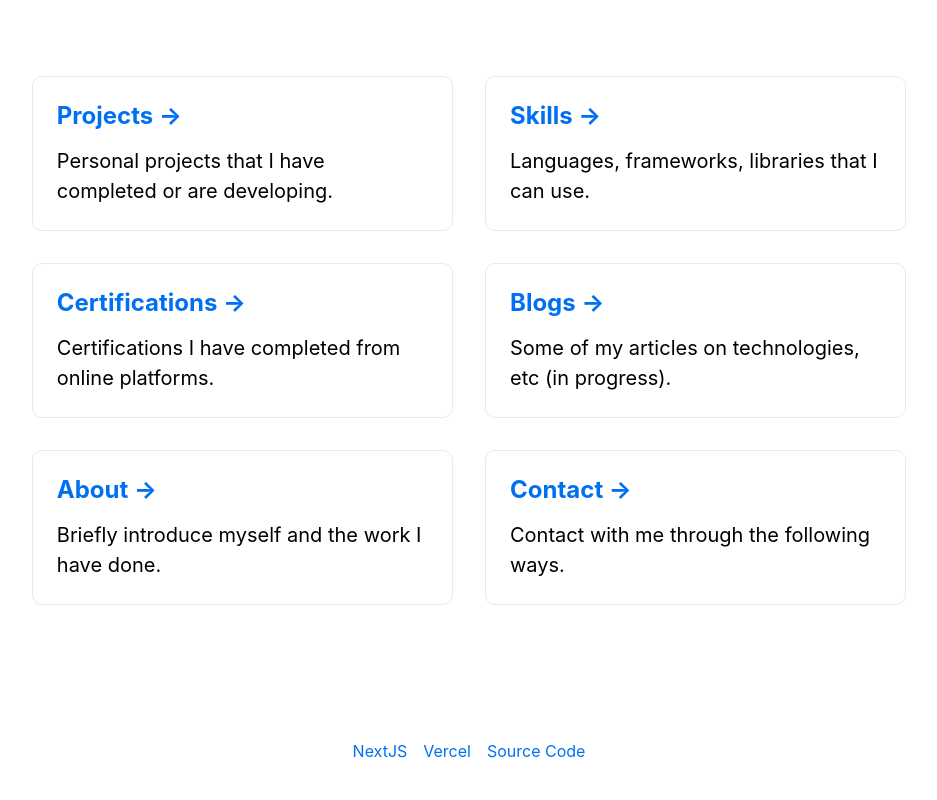
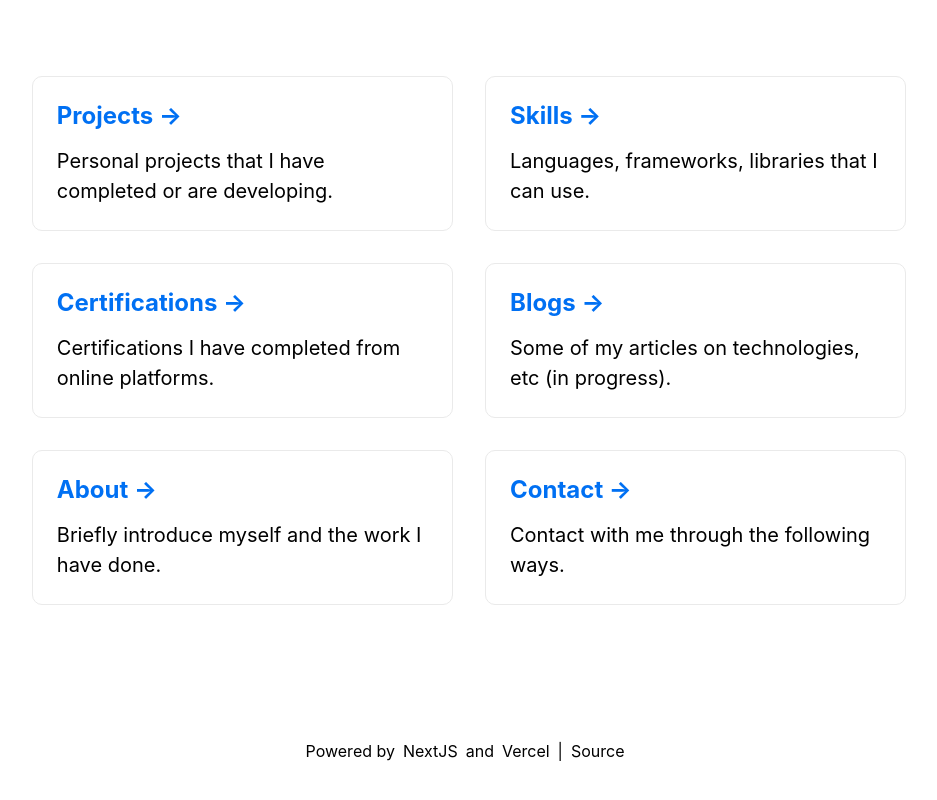
Before and after one commit to hadinhtu97/hadinhtu97, a Next.js app: page / in a window 1280 px wide. Shown: the part 258-1058 px from the top of the page, without its empty margins (171-1108 px from the left). Built offline with nearby package versions, Linux system fonts and the light colour scheme.

Commit message:
Style: change footer link color

```diff
--- a/components/footer.js
+++ b/components/footer.js
@@ -3,6 +3,7 @@ import styles from './footer.module.css'
 const Footer = () => {
     return (
         <footer className={styles.footer}>
+            Powered by
             <a
                 href="https://nextjs.org/"
                 target="_blank"
@@ -11,6 +12,7 @@ const Footer = () => {
             >
                 NextJS
             </a>
+            and
             <a
                 href="https://vercel.com/dashboard"
                 target="_blank"
@@ -19,13 +21,14 @@ const Footer = () => {
             >
                 Vercel
             </a>
+            |
             <a
                 href="https://github.com/hadinhtu97/hadinhtu97"
                 target="_blank"
                 rel="noopener noreferrer"
                 className={styles.blue}
             >
-                Source Code
+                Source
             </a>
         </footer>
     )
--- a/components/footer.module.css
+++ b/components/footer.module.css
@@ -8,6 +8,10 @@
 }
 
 .footer a {
-    color: #0070f3;
-    padding: 0 0.5rem
+    padding: 0 0.5rem;
+    color: black
 }
+
+.footer a:hover {
+    color: #0070f3
+}
```
